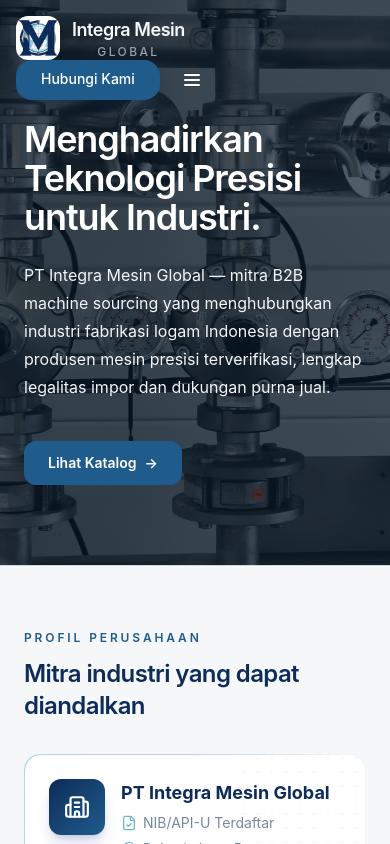
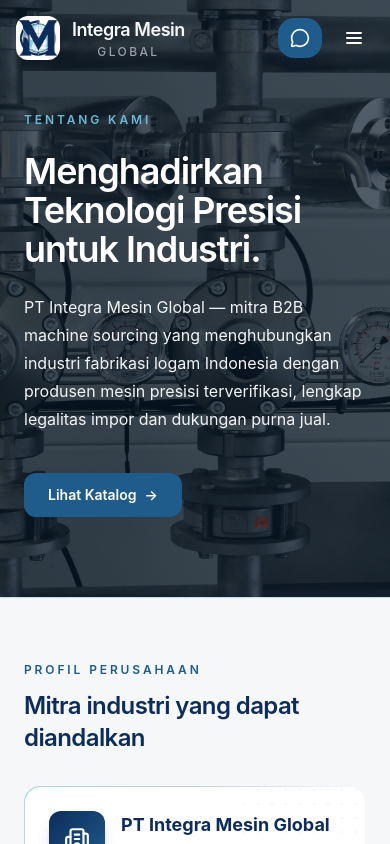
Before and after one commit to MuhamadIlham01/integra-company-porfile, a React (Vite) app: page /about in a window 390 px wide. Shown: the top 844 px of the page. Built offline with nearby package versions, Linux system fonts and the light colour scheme.

Commit message:
ui change

```diff
--- a/src/components/layout/NavBar.jsx
+++ b/src/components/layout/NavBar.jsx
@@ -1,5 +1,6 @@
 import { useEffect, useState } from "react";
 import { NavLink } from "react-router";
+import { MessageCircle } from "lucide-react";
 import logo from "../../assets/logo.jpeg";
 
 const navItems = [
@@ -63,9 +64,12 @@ const NavBar = () => {
         <div className="flex md:order-2 space-x-3 md:space-x-0">
           <NavLink
             to="/contact"
-            className="text-white bg-[#1F5C8C] hover:bg-[#0D2C5A] rounded-2xl cursor-pointer border border-transparent shadow-[0_6px_16px_rgba(13,44,90,0.18)] hover:shadow-[0_12px_28px_rgba(13,44,90,0.28)] hover:-translate-y-0.5 transition-all duration-300 ease-out font-medium leading-5 rounded-base text-sm px-6 py-2 focus:outline-none focus:ring-4 focus:ring-blue-300"
+            className="inline-flex h-10 items-center justify-center rounded-2xl bg-[#1F5C8C] px-3 text-sm font-medium leading-5 text-white shadow-[0_6px_16px_rgba(13,44,90,0.18)] transition-all duration-300 ease-out hover:-translate-y-0.5 hover:bg-[#0D2C5A] hover:shadow-[0_12px_28px_rgba(13,44,90,0.28)] focus:outline-none focus:ring-4 focus:ring-blue-300 md:px-6"
+            aria-label="Hubungi Kami"
+            title="Hubungi Kami"
           >
-            Hubungi Kami
+            <MessageCircle aria-hidden="true" className="h-5 w-5 md:hidden" />
+            <span className="hidden md:inline">Hubungi Kami</span>
           </NavLink>
 
           <button
--- a/src/components/section/about-section/AboutHeader.jsx
+++ b/src/components/section/about-section/AboutHeader.jsx
@@ -10,7 +10,7 @@ const AboutHeader = () => {
     >
       <div className="absolute inset-0 -z-10 bg-[#071827]/70" />
 
-      <div className="mx-auto flex min-h-120 max-w-7xl items-end px-6 py-20 sm:px-8 sm:py-24 lg:px-10 lg:py-28">
+      <div className="mx-auto flex min-h-120 max-w-7xl items-end px-6 pb-20 pt-28 sm:px-8 sm:py-24 lg:px-10 lg:py-28">
         <div className="max-w-3xl text-white">
           <p className="text-xs font-semibold tracking-[0.24em] text-[#6DB8D3]">
             TENTANG KAMI
--- a/src/components/section/home-section/Hero.jsx
+++ b/src/components/section/home-section/Hero.jsx
@@ -9,7 +9,7 @@ export default function Hero() {
     >
       <div className="absolute inset-0 -z-10 bg-[#071827]/70" />
 
-      <div className="mx-auto flex min-h-120 max-w-7xl items-end px-6 py-20 sm:px-8 sm:py-24 lg:px-10 lg:py-28">
+      <div className="mx-auto flex min-h-120 max-w-7xl items-end px-6 pb-20 pt-28 sm:px-8 sm:py-24 lg:px-10 lg:py-28">
         <div className="max-w-3xl text-white">
           <p className="text-xs font-semibold tracking-[0.24em] text-[#6DB8D3]">
             PT INTEGRA MESIN GLOBAL
--- a/src/pages/Contact.jsx
+++ b/src/pages/Contact.jsx
@@ -14,7 +14,7 @@ const Contact = () => {
           style={{ backgroundImage: `url(${contactHero})` }}
         >
           <div className="absolute inset-0 -z-10 bg-[#071827]/70" />
-          <div className="mx-auto flex min-h-120 max-w-7xl items-end px-6 py-20 sm:px-8 sm:py-24 lg:px-10 lg:py-28">
+          <div className="mx-auto flex min-h-120 max-w-7xl items-end px-6 pb-20 pt-28 sm:px-8 sm:py-24 lg:px-10 lg:py-28">
             <div className="max-w-3xl text-white">
               <p className="text-xs font-semibold tracking-[0.24em] text-[#6DB8D3]">
                 HUBUNGI KAMI
--- a/src/pages/Products.jsx
+++ b/src/pages/Products.jsx
@@ -56,7 +56,7 @@ const Products = () => {
           style={{ backgroundImage: `url(${productsHero})` }}
         >
           <div className="absolute inset-0 -z-10 bg-[#071827]/70" />
-          <div className="mx-auto flex min-h-120 max-w-7xl items-end px-6 py-20 sm:px-8 sm:py-24 lg:px-10 lg:py-28">
+          <div className="mx-auto flex min-h-120 max-w-7xl items-end px-6 pb-20 pt-28 sm:px-8 sm:py-24 lg:px-10 lg:py-28">
             <div className="max-w-3xl text-white">
               <p className="text-xs font-semibold tracking-[0.24em] text-orange-200">
                 PRODUK KAMI
--- a/src/pages/Services.jsx
+++ b/src/pages/Services.jsx
@@ -15,7 +15,7 @@ const Services = () => {
           style={{ backgroundImage: `url(${servicesHero})` }}
         >
           <div className="absolute inset-0 -z-10 bg-[#071827]/70" />
-          <div className="mx-auto flex min-h-120 max-w-7xl items-end px-6 py-20 sm:px-8 sm:py-24 lg:px-10 lg:py-28">
+          <div className="mx-auto flex min-h-120 max-w-7xl items-end px-6 pb-20 pt-28 sm:px-8 sm:py-24 lg:px-10 lg:py-28">
             <div className="max-w-3xl text-white">
               <p className="text-xs font-semibold tracking-[0.24em] text-[#6DB8D3]">
                 LAYANAN KAMI
```
